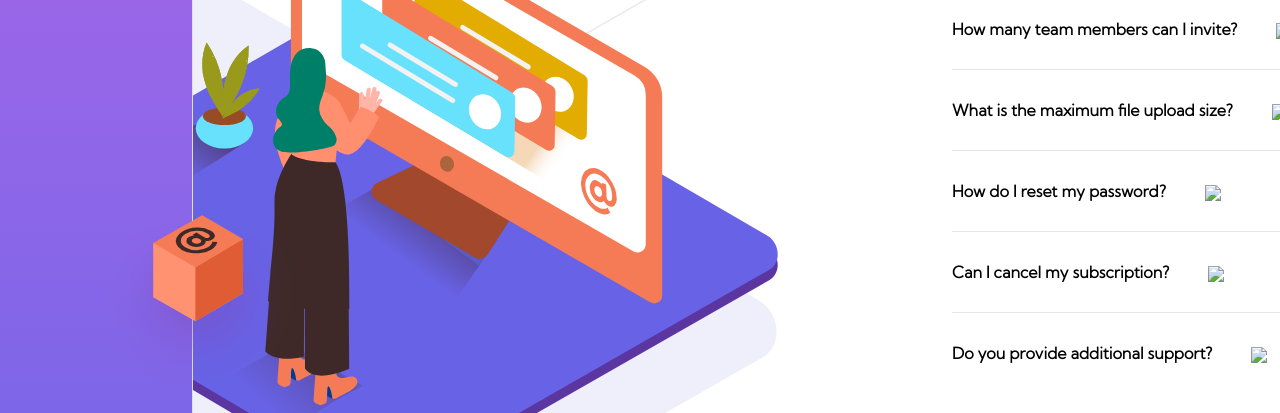
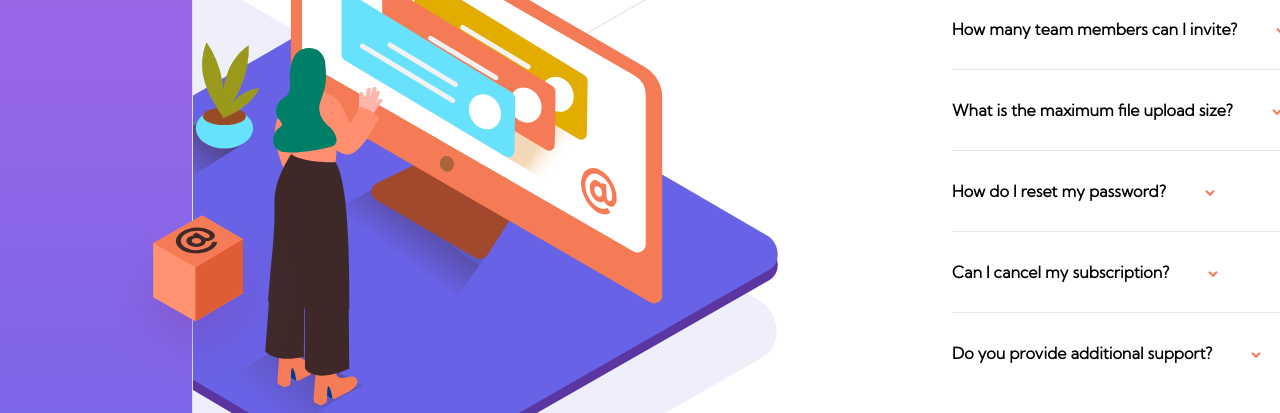
Before and after one commit to ChristosDurro/faq-accordion-card, a plain HTML site: page index.html in a window 1280 px wide. Shown: the part 307-720 px from the top of the page. Drawn offline with nearby package versions, Linux system fonts and the light colour scheme.

Commit message:
Add files via upload

```diff
--- a/index.html
+++ b/index.html
@@ -45,7 +45,7 @@
               <h1>FAQ</h1>
 
               <div class="question">
-                <h3><a href="#">How many team members can I invite? <img class="arrow" src="icon-arrow-down.svg"></img></a></h3>
+                <h3><a href="#">How many team members can I invite? <img class="arrow" src="images/icon-arrow-down.svg"></img></a></h3>
                 <p>You can invite up to 2 additional users on the Free plan. There is no limit on
                   team members for the Premium plan.</p>
               </div>
@@ -53,14 +53,14 @@
               <hr>
 
               <div class="question">
-                <h3><a href="#">What is the maximum file upload size? <img class="arrow" src="icon-arrow-down.svg"></img></a></h3>
+                <h3><a href="#">What is the maximum file upload size? <img class="arrow" src="images/icon-arrow-down.svg"></img></a></h3>
                 <p>No more than 2GB. All files in your account must fit your allotted storage space.</p>
               </div>
 
               <hr>
 
               <div class="question">
-                <h3><a href="#">How do I reset my password? <img class="arrow" src="icon-arrow-down.svg"></img></a></h3>
+                <h3><a href="#">How do I reset my password? <img class="arrow" src="images/icon-arrow-down.svg"></img></a></h3>
                 <p>Click “Forgot password” from the login page or “Change password” from your profile page.
                   A reset link will be emailed to you.</p>
               </div>
@@ -68,14 +68,14 @@
               <hr>
 
               <div class="question">
-                <h3><a href="#">Can I cancel my subscription? <img class="arrow" src="icon-arrow-down.svg"></img></a></h3>
+                <h3><a href="#">Can I cancel my subscription? <img class="arrow" src="images/icon-arrow-down.svg"></img></a></h3>
                 <p>Yes! Send us a message and we’ll process your request no questions asked.</p>
               </div>
 
               <hr>
 
               <div class="question">
-                <h3><a href="#">Do you provide additional support? <img class="arrow" src="icon-arrow-down.svg"></img></a></h3>
+                <h3><a href="#">Do you provide additional support? <img class="arrow" src="images/icon-arrow-down.svg"></img></a></h3>
                 <p>Chat and email support is available 24/7. Phone lines are open during normal business hours.</p>
               </div>
             </div>
```
